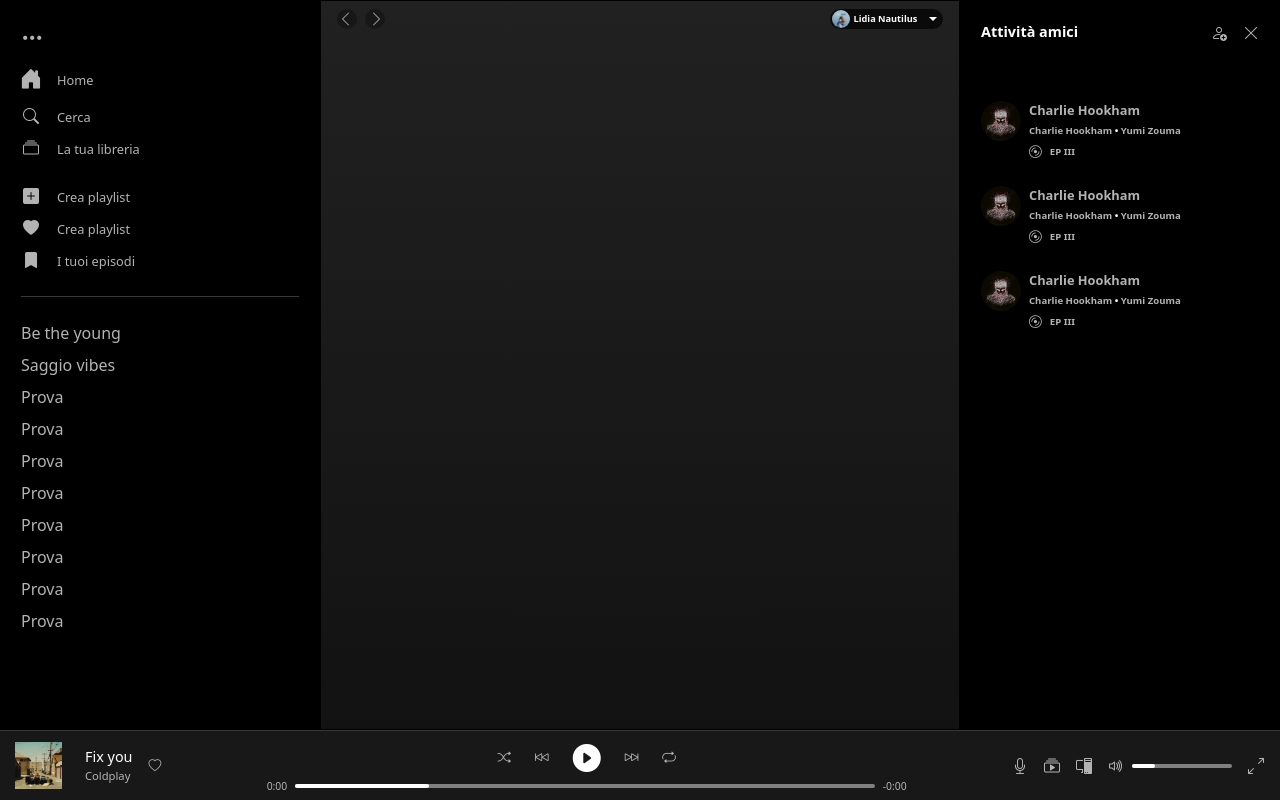
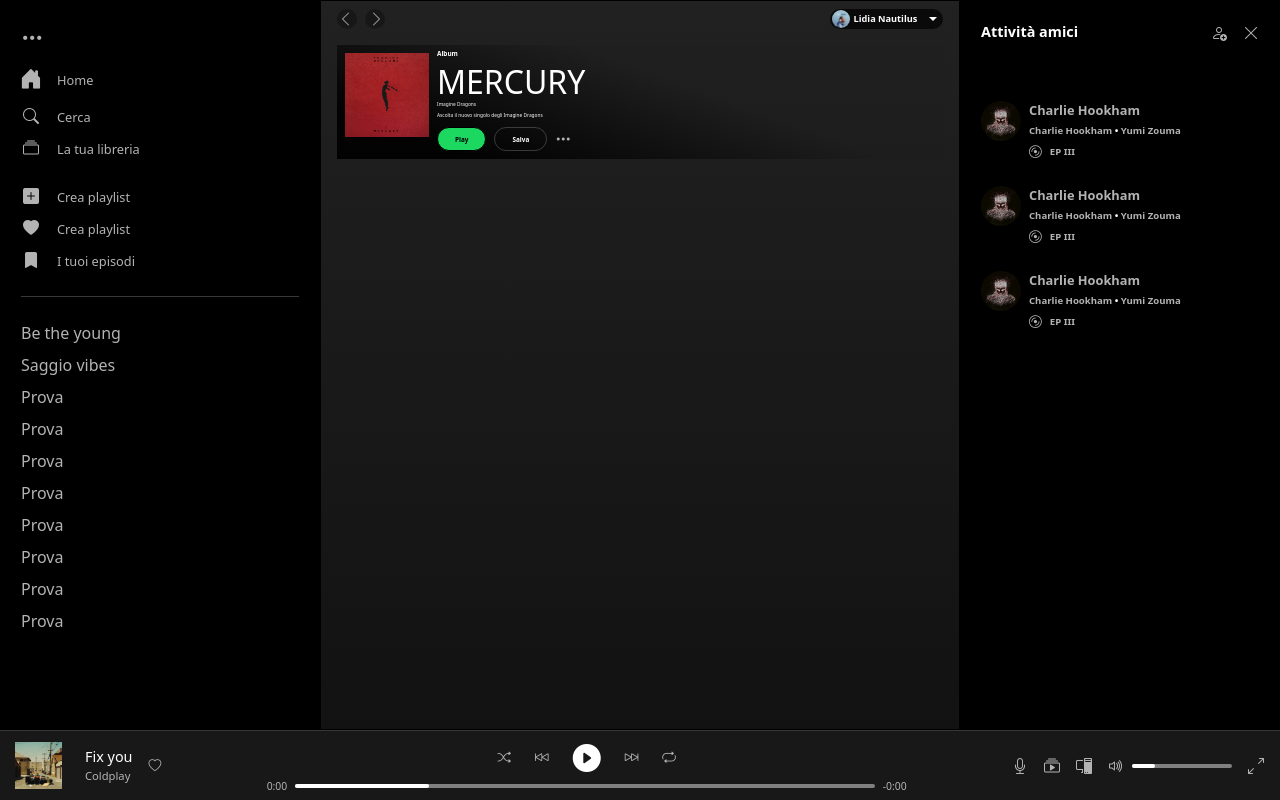
Before and after one commit to giuliomarinelli/BW-II, a website: page homepage.html in a window 1280 px wide. Drawn offline with nearby package versions, Linux system fonts and the light colour scheme.

Commit message:
homepage partial css

```diff
--- a/homepage.html
+++ b/homepage.html
@@ -118,7 +118,24 @@
                 </div>
                 <div class="homepage-content">
 
-                    <div class="suggested-album"></div>
+                    <div class="suggested-album mt-3 d-flex">
+                        <div class="image-suggested-album-container p-2">
+                            <img class="img-fluid" src="assets/imgs/main/image-11.jpg" alt="img-05">
+                        </div>
+                        <div class="text-suggested-album-container">
+
+                            <p class="m-0 text-white album-text mt-1 mb-1 fw-bold">Album</p>
+                            <h2 class="m-0 album-title text-white">MERCURY</h2>
+                            <p class="m-0 text-white artists-text">Imagine Dragons</p>
+                            <p class="m-0 text-white artists-text mt-1">Ascolta il nuovo singolo degli Imagine Dragons</p>
+                            <div class="album-buttons d-flex gap-2 mt-2 mb-2">
+
+                                <button class="rounded-btn play-btn">Play</button>
+                                <button class="rounded-btn">Salva</button>
+                                <a href="#"><i class="bi bi-three-dots icon"></i></a>
+                            </div>
+                        </div>
+                    </div>
                     <div class="last-playlists"></div>
                     <div class="suggested-playlists"></div>
 
--- a/scss/style.scss
+++ b/scss/style.scss
@@ -170,6 +170,53 @@
 
         }
 
+        .suggested-album{
+
+            background: rgb(0,0,0);
+            background: linear-gradient(20deg, rgba(0, 0, 0, 0.916) 15%, rgba(21, 21, 21, 0.076) 60%);
+
+
+        }
+
+        .image-suggested-album-container{
+
+            height: 100px;
+            width: 100px;
+
+        }
+
+        .album-text{
+
+            font-size: 0.4rem;
+
+        }
+
+        .artists-text{
+
+            font-size: 0.3rem;
+
+        }
+
+        .rounded-btn{
+
+            font-size: 0.4rem;
+            font-weight: bold;
+            color: $white;
+            padding: 2px 17px;
+            border-radius: 30px;
+            background-color: transparent;
+            border: 1px solid rgba($white, .2);
+
+        }
+
+        .play-btn{
+
+            border: 1px solid black;
+            background-color: #1CD760;
+            color: black;
+
+        }
+
     }
 
     .right {
```
Also changed, not shown: css/style.css, 1 other file.
